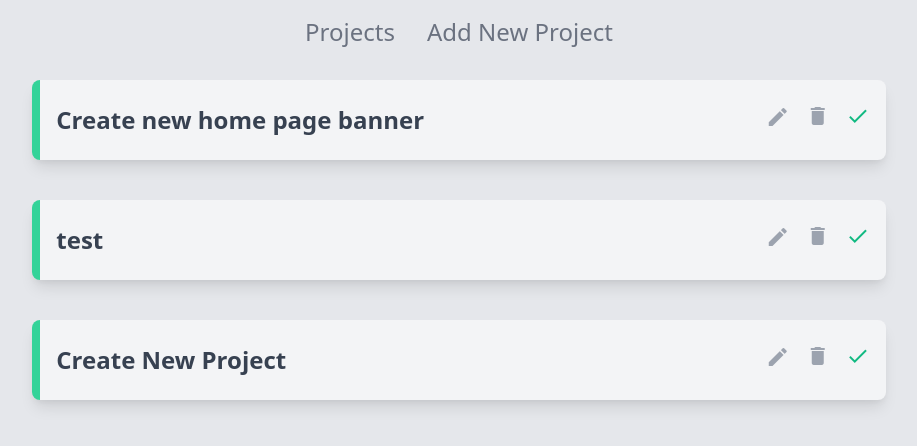
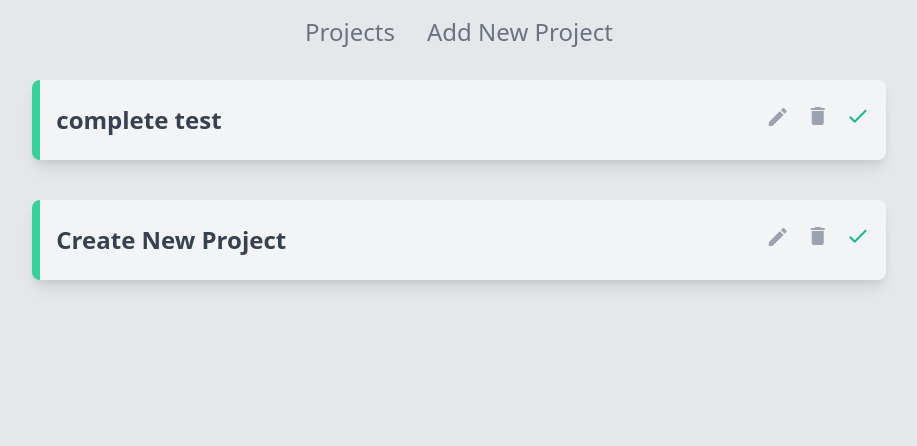
Before and after one commit to BUddha10/project-planner, a Vue app: page / in a window 1280 px wide. Shown: the top 446 px of the page, without its empty margins (181-1098 px from the left). Built offline with nearby package versions, Linux system fonts and the light colour scheme; data requests are answered from the project's data file.

Commit message:
feat:make update project functional

```diff
--- a/data/db.json
+++ b/data/db.json
@@ -1,14 +1,8 @@
 {
   "projects": [
     {
-      "id": 2,
-      "title": "Create new home page banner",
-      "details": "Lorem ipsum",
-      "complete": true
-    },
-    {
-      "title": "test",
-      "details": "this is done to test the working mechanism of the app",
+      "title": "complete test",
+      "details": "all testing is complete",
       "complete": true,
       "id": 3
     },
--- a/src/components/Project.vue
+++ b/src/components/Project.vue
@@ -67,15 +67,10 @@ export default {
         body: JSON.stringify({ complete: !this.project.complete }),
       })
         .then(() => this.$emit("complete", this.project.id))
-        .cathc((err) => console.log(err));
+        .catch((err) => console.log(err));
     },
   },
 };
 </script>
 
 <style lang="scss" scoped></style>
-
-// { // "projects": [ // { // "id": 1, // "title": "Create new home page
-banner", // "details": "Lorem ipsum", // "complete": false // }, // { // "id":
-2, // "title": "Create new home page banner", // "details": "Lorem ipsum", //
-"complete": true // } // ] }
--- a/src/views/EditProject.vue
+++ b/src/views/EditProject.vue
@@ -1,5 +1,8 @@
 <template>
-  <form class="bg-white p-5 rounded-lg shadow-lg">
+  <form
+    @submit.prevent="updateProject"
+    class="bg-white p-5 rounded-lg shadow-lg"
+  >
     <label class="block text-gray-500 text-xl lg:text-2xl font-bold mt-5 mb-2"
       >Title:</label
     >
@@ -62,9 +65,25 @@ export default {
     return {
       title: "",
       detail: "",
-      complete: false,
+
       url: "http://localhost:3000/projects/" + this.id,
     };
+  },
+  methods: {
+    updateProject() {
+      let project = {
+        title: this.title,
+        details: this.detail,
+      };
+
+      fetch(this.url, {
+        method: "PATCH",
+        headers: { "Content-Type": "application/json" },
+        body: JSON.stringify(project),
+      }).then(() => {
+        this.$router.push("/");
+      });
+    },
   },
   mounted() {
     fetch(this.url)
```
